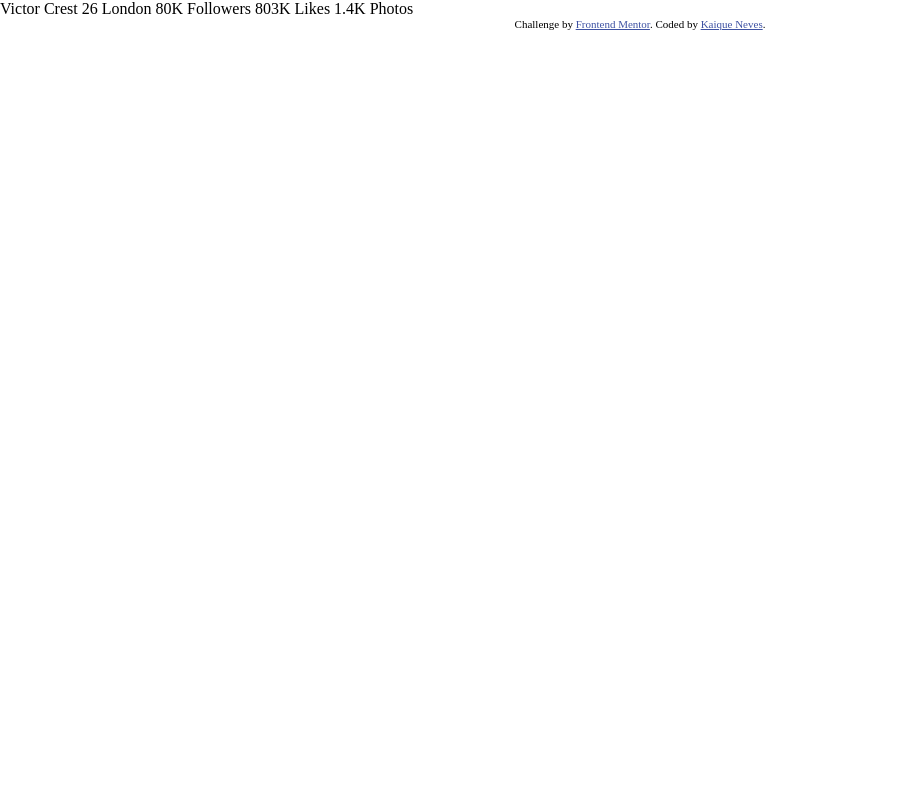
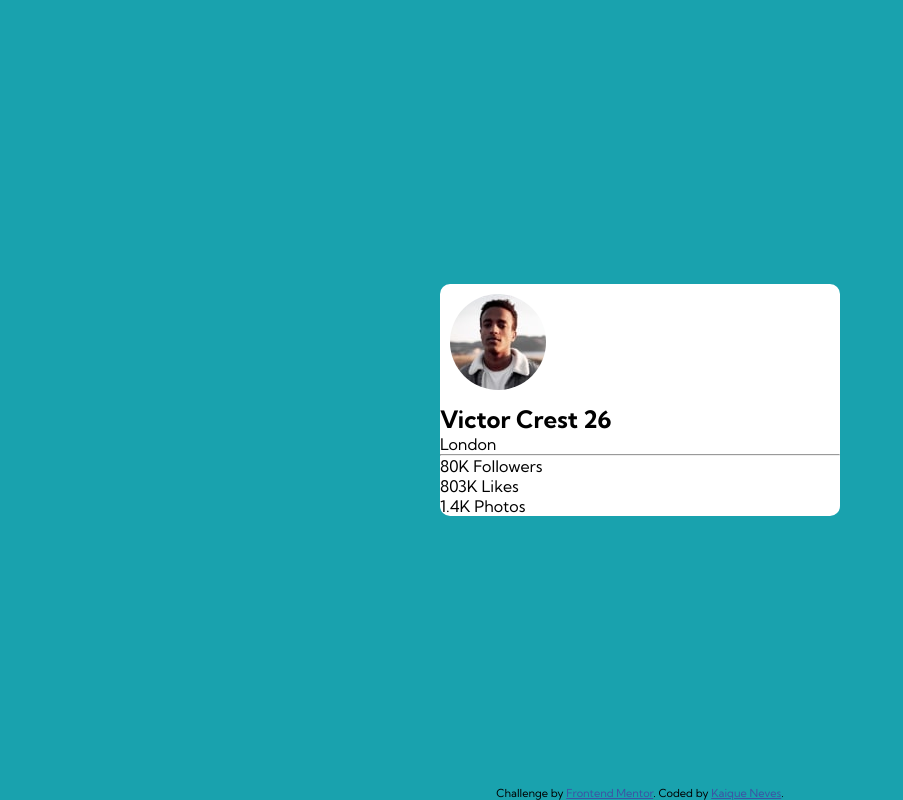
Before and after one commit to kaique-nevesp/profile-card-component-main-challenge, a plain HTML site: page index.html in a window 1280 px wide. Shown: the whole page, without its empty margins (0-903 px from the left). Drawn offline with Linux system fonts and the light colour scheme.

Commit message:
finished html

```diff
--- a/index.html
+++ b/index.html
@@ -4,28 +4,32 @@
 <head>
   <meta charset="UTF-8">
   <meta name="viewport" content="width=device-width, initial-scale=1.0">
-  <!-- displays site properly based on user's device -->
-
   <link rel="icon" type="image/png" sizes="32x32" href="./images/favicon-32x32.png">
   <link rel="stylesheet" href="src/css/reset.css">
   <link rel="stylesheet" href="src/css/style.css">
+  <link rel="preconnect" href="https://fonts.googleapis.com">
+  <link rel="preconnect" href="https://fonts.gstatic.com" crossorigin>
+  <link href="https://fonts.googleapis.com/css2?family=Kumbh+Sans:wght@100..900&display=swap" rel="stylesheet">
 
   <title>Frontend Mentor | Profile card component</title>
 </head>
 
 <body>
-  Victor Crest
-  26
-  London
-
-  80K
-  Followers
-
-  803K
-  Likes
-
-  1.4K
-  Photos
+  <main>
+  <div class="profile-info">
+      <img src="images/image-victor.jpg" alt="image-victor">
+      <h2 class="name">Victor Crest <span class="age">26</span></h2>
+      <p class="city">London</p>
+    </div>
+    <hr>
+    <div class="profile-numbers">
+      <ul>
+        <li><span class="counter">80K</span> Followers</li>
+        <li><span class="counter">803K</span> Likes</li>
+        <li><span class="counter">1.4K</span> Photos</li>
+      </ul>
+    </div>
+  </main>
   <footer>
     Challenge by <a href="https://www.frontendmentor.io?ref=challenge" target="_blank">Frontend Mentor</a>.
     Coded by <a href="#">Kaique Neves</a>.
--- a/src/css/reset.css
+++ b/src/css/reset.css
@@ -4,3 +4,7 @@
 
     box-sizing: border-box;
 }
+
+ul {
+    list-style: none;
+}
--- a/src/css/style.css
+++ b/src/css/style.css
@@ -1,8 +1,57 @@
+html {
+    font-family: "Kumbh Sans", sans-serif;
+}
+
+body {
+    background-color: hsl(185, 75%, 39%);
+    /* background-image: url(/images/bg-pattern-top.svg);
+    background-repeat: no-repeat;
+    background-position: 200px -400px; */
+    height: 100vh;
+    display: flex;
+    justify-content: center;
+    align-items: center;
+}
+
+main {
+background-color: #ffffff;
+width: 400px;
+display: flex;
+flex-direction: column;
+border-radius: 10px;
+}
+
+.profile-info {
+
+}
+
+.profile-info img {
+border-radius: 100%;
+margin: 10px;
+}
+
+
+
+
+
+
+
+
+
+
 footer {
     font-size: 11px;
     text-align: center;
+    position: absolute;
+    bottom: 0;
 }
 
 footer a {
     color: hsl(228, 45%, 44%);
 }
+
+
+/* background-image: url(/images/bg-pattern-top.svg), url(/images/bg-pattern-bottom.svg);
+    background-repeat: no-repeat, no-repeat;
+    background-size: 100px, 10px;
+    background-position: top right, bottom left; */
```
